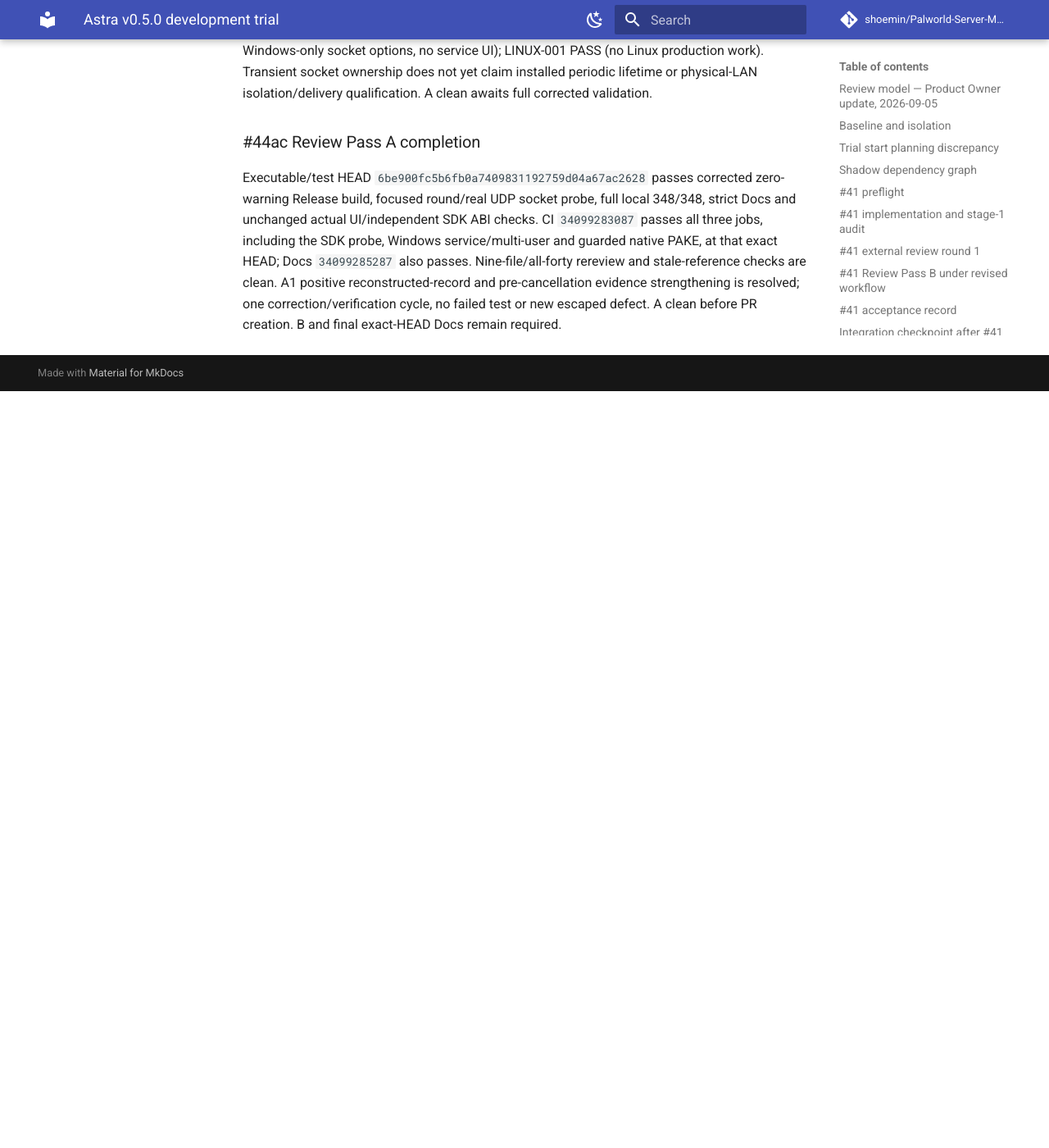
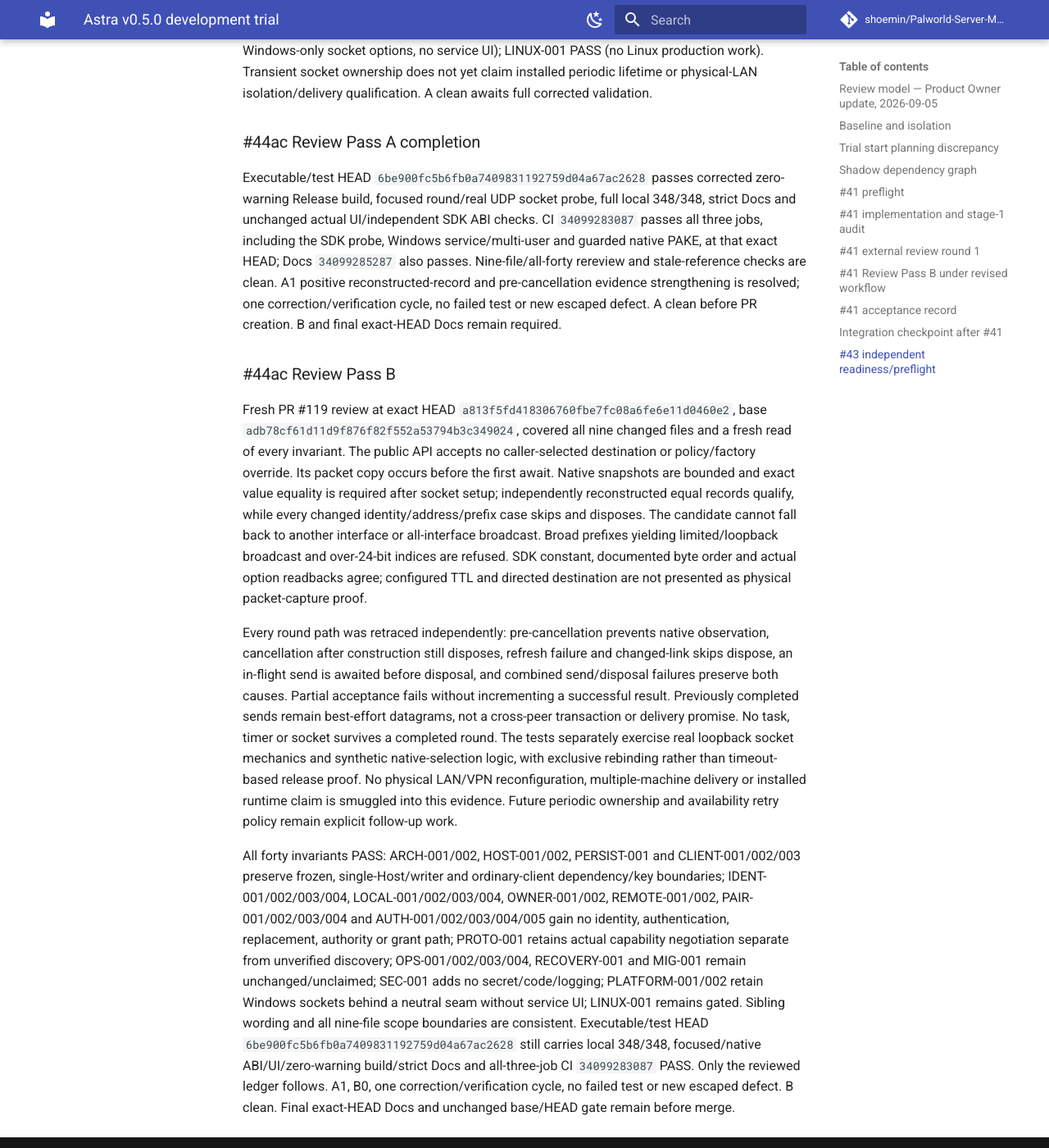
Before and after one commit to shoemin/Palworld-Server-Manager, an MkDocs documentation site: the page built from docs/experiments/astra-v0.5.0-trial.md, in a window 1280 px wide and 1400 px high, scrolled down 228537 px. Shown: the whole window at 82% size. Built offline with MkDocs 1.6.1 and Material for MkDocs 9.7.7, drawn with Linux system fonts in a browser that asks for light colours; comment, search, counter and statistics services are not loaded; before the commit the page ends 229014 px from its top, so only the background shows below that; part of the change alters nothing that is shown.

```diff
--- a/docs/experiments/astra-v0.5.0-trial.md
+++ b/docs/experiments/astra-v0.5.0-trial.md
@@ -2475,3 +2475,12 @@ All forty invariants freshly audited: ARCH-001/002 PASS (no frozen app/Lan edits
 ### #44ac Review Pass A completion
 
 Executable/test HEAD `6be900fc5b6fb0a7409831192759d04a67ac2628` passes corrected zero-warning Release build, focused round/real UDP socket probe, full local 348/348, strict Docs and unchanged actual UI/independent SDK ABI checks. CI `34099283087` passes all three jobs, including the SDK probe, Windows service/multi-user and guarded native PAKE, at that exact HEAD; Docs `34099285287` also passes. Nine-file/all-forty rereview and stale-reference checks are clean. A1 positive reconstructed-record and pre-cancellation evidence strengthening is resolved; one correction/verification cycle, no failed test or new escaped defect. A clean before PR creation. B and final exact-HEAD Docs remain required.
+
+
+### #44ac Review Pass B
+
+Fresh PR #119 review at exact HEAD `a813f5fd418306760fbe7fc08a6fe6e11d0460e2`, base `adb78cf61d11d9f876f82f552a53794b3c349024`, covered all nine changed files and a fresh read of every invariant. The public API accepts no caller-selected destination or policy/factory override. Its packet copy occurs before the first await. Native snapshots are bounded and exact value equality is required after socket setup; independently reconstructed equal records qualify, while every changed identity/address/prefix case skips and disposes. The candidate cannot fall back to another interface or all-interface broadcast. Broad prefixes yielding limited/loopback broadcast and over-24-bit indices are refused. SDK constant, documented byte order and actual option readbacks agree; configured TTL and directed destination are not presented as physical packet-capture proof.
+
+Every round path was retraced independently: pre-cancellation prevents native observation, cancellation after construction still disposes, refresh failure and changed-link skips dispose, an in-flight send is awaited before disposal, and combined send/disposal failures preserve both causes. Partial acceptance fails without incrementing a successful result. Previously completed sends remain best-effort datagrams, not a cross-peer transaction or delivery promise. No task, timer or socket survives a completed round. The tests separately exercise real loopback socket mechanics and synthetic native-selection logic, with exclusive rebinding rather than timeout-based release proof. No physical LAN/VPN reconfiguration, multiple-machine delivery or installed runtime claim is smuggled into this evidence. Future periodic ownership and availability retry policy remain explicit follow-up work.
+
+All forty invariants PASS: ARCH-001/002, HOST-001/002, PERSIST-001 and CLIENT-001/002/003 preserve frozen, single-Host/writer and ordinary-client dependency/key boundaries; IDENT-001/002/003/004, LOCAL-001/002/003/004, OWNER-001/002, REMOTE-001/002, PAIR-001/002/003/004 and AUTH-001/002/003/004/005 gain no identity, authentication, replacement, authority or grant path; PROTO-001 retains actual capability negotiation separate from unverified discovery; OPS-001/002/003/004, RECOVERY-001 and MIG-001 remain unchanged/unclaimed; SEC-001 adds no secret/code/logging; PLATFORM-001/002 retain Windows sockets behind a neutral seam without service UI; LINUX-001 remains gated. Sibling wording and all nine-file scope boundaries are consistent. Executable/test HEAD `6be900fc5b6fb0a7409831192759d04a67ac2628` still carries local 348/348, focused/native ABI/UI/zero-warning build/strict Docs and all-three-job CI `34099283087` PASS. Only the reviewed ledger follows. A1, B0, one correction/verification cycle, no failed test or new escaped defect. B clean. Final exact-HEAD Docs and unchanged base/HEAD gate remain before merge.
```
